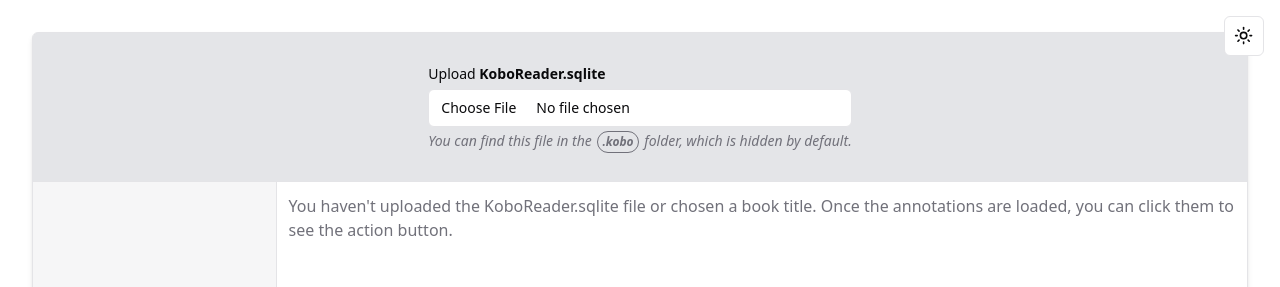
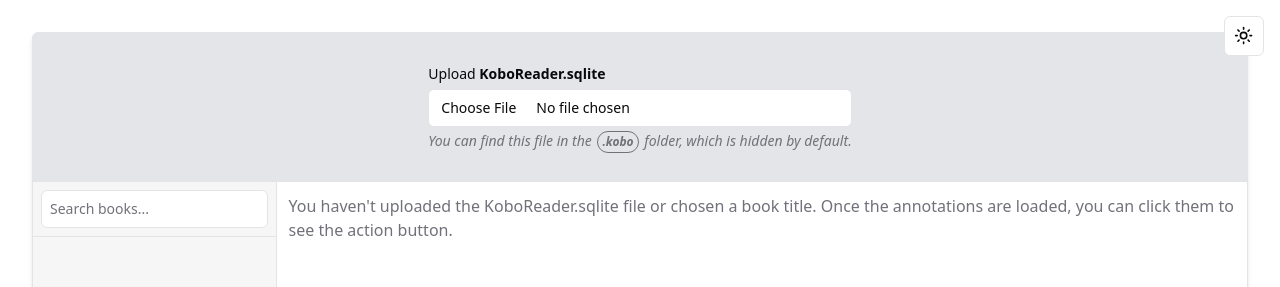
Before and after one commit to TaylanTatli/KoboHighlights, a Next.js app: page / in a window 1280 px wide. Shown: the top 287 px of the page. Built offline with nearby package versions, Linux system fonts and the light colour scheme.

Commit message:
refactor: Update dependencies and add react-dropzone to package.json and pnpm-lock.yaml

```diff
--- a/package.json
+++ b/package.json
@@ -22,6 +22,7 @@
     "next-themes": "^0.3.0",
     "react": "^18",
     "react-dom": "^18",
+    "react-dropzone": "^14.2.9",
     "react-resizable-panels": "^2.1.4",
     "sql.js": "^1.11.0",
     "tailwind-merge": "^2.5.3",
--- a/src/app/components/BookList.tsx
+++ b/src/app/components/BookList.tsx
@@ -1,7 +1,9 @@
+import { Input } from "@/components/ui/input";
 import { ScrollArea } from "@/components/ui/scroll-area";
+import { Separator } from "@/components/ui/separator";
 import { Table, TableBody, TableCell, TableRow } from "@/components/ui/table";
 import { Book } from "@/types";
-import React, { useState } from "react";
+import React, { useEffect, useState } from "react";
 
 interface BookListProps {
   books: Book[];
@@ -10,17 +12,50 @@
 
 const BookList: React.FC<BookListProps> = ({ books, onBookClick }) => {
   const [selectedBookId, setSelectedBookId] = useState<string | null>(null);
+  const [searchTerm, setSearchTerm] = useState<string>("");
 
   const handleBookClick = (bookId: string) => {
     setSelectedBookId(bookId);
     onBookClick(bookId);
   };
 
+  const handleSearchChange = (event: React.ChangeEvent<HTMLInputElement>) => {
+    setSearchTerm(event.target.value);
+  };
+
+  const handleKeyDown = (event: KeyboardEvent) => {
+    if (event.key === "Escape") {
+      setSearchTerm("");
+    }
+  };
+
+  useEffect(() => {
+    window.addEventListener("keydown", handleKeyDown);
+    return () => {
+      window.removeEventListener("keydown", handleKeyDown);
+    };
+  }, []);
+
+  const filteredBooks = books.filter((book) =>
+    book.title.toLowerCase().includes(searchTerm.toLowerCase())
+  );
+
   return (
-    <ScrollArea className="books p-0 w-full h-full bg-gray-600/5 dark:bg-gray-50/5">
+    <div className="relative w-full h-full bg-gray-600/5 dark:bg-gray-50/5">
+      <div className="sticky top-0 z-10 p-2">
+        <Input
+          type="search"
+          placeholder="Search books..."
+          value={searchTerm}
+          onChange={handleSearchChange}
+          className="w-full p-2"
+        />
+      </div>
+      <Separator />
+      <ScrollArea className="books p-0 w-full h-full">
         <Table className="text-base">
           <TableBody>
-          {books.map((book) => (
+            {filteredBooks.map((book) => (
               <TableRow
                 key={book.id}
                 className={`cursor-pointer ${
@@ -34,6 +69,7 @@
           </TableBody>
         </Table>
       </ScrollArea>
+    </div>
   );
 };
 
--- /dev/null
+++ b/src/app/components/ui/separator.tsx
@@ -0,0 +1,31 @@
+"use client"
+
+import * as React from "react"
+import * as SeparatorPrimitive from "@radix-ui/react-separator"
+
+import { cn } from "@/utils/shadcn"
+
+const Separator = React.forwardRef<
+  React.ElementRef<typeof SeparatorPrimitive.Root>,
+  React.ComponentPropsWithoutRef<typeof SeparatorPrimitive.Root>
+>(
+  (
+    { className, orientation = "horizontal", decorative = true, ...props },
+    ref
+  ) => (
+    <SeparatorPrimitive.Root
+      ref={ref}
+      decorative={decorative}
+      orientation={orientation}
+      className={cn(
+        "shrink-0 bg-border",
+        orientation === "horizontal" ? "h-[1px] w-full" : "h-full w-[1px]",
+        className
+      )}
+      {...props}
+    />
+  )
+)
+Separator.displayName = SeparatorPrimitive.Root.displayName
+
+export { Separator }
```
Also changed, not shown: 1 other file (tests, documents, lock files or other folders). Lines whose indentation alone changed are shown as unchanged.
